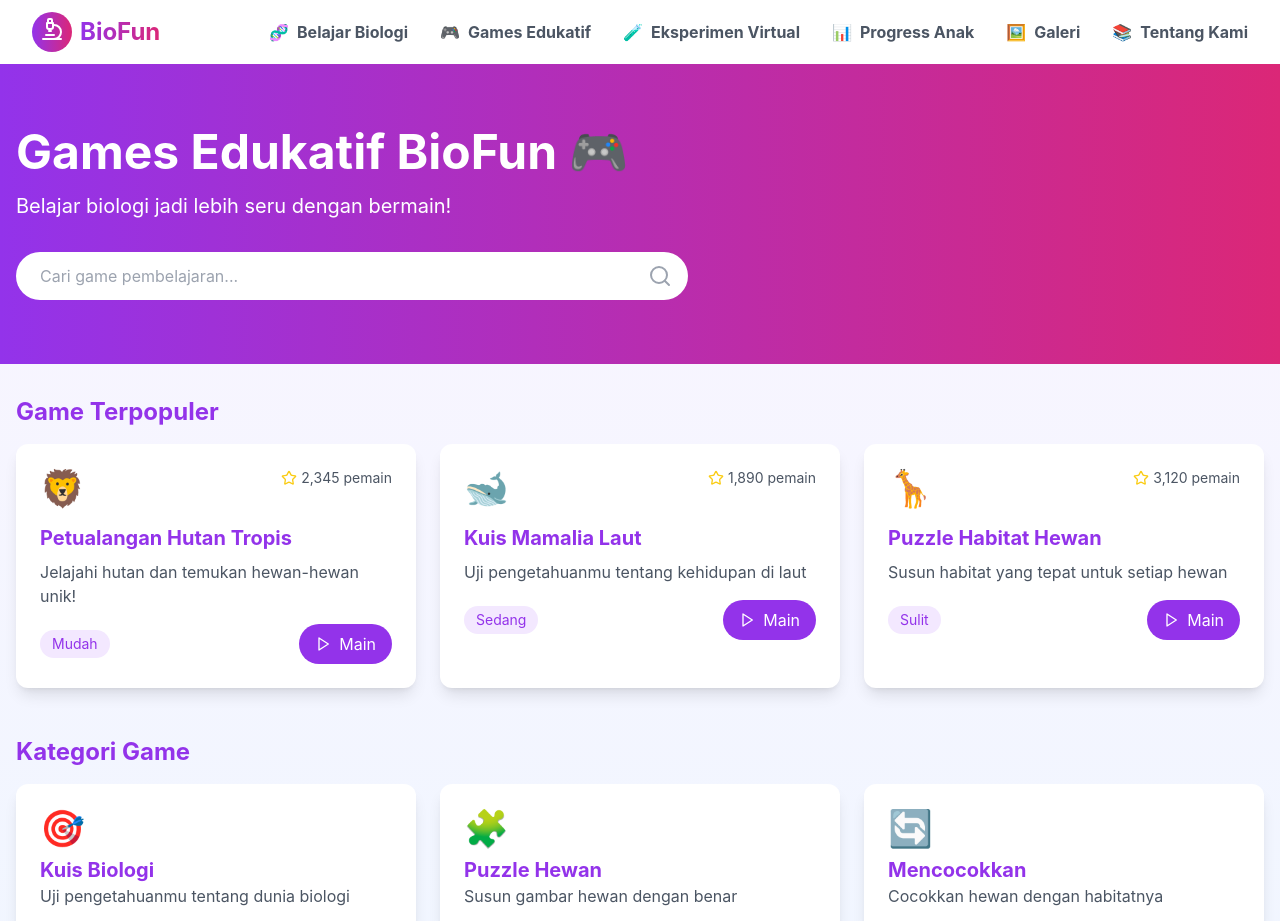
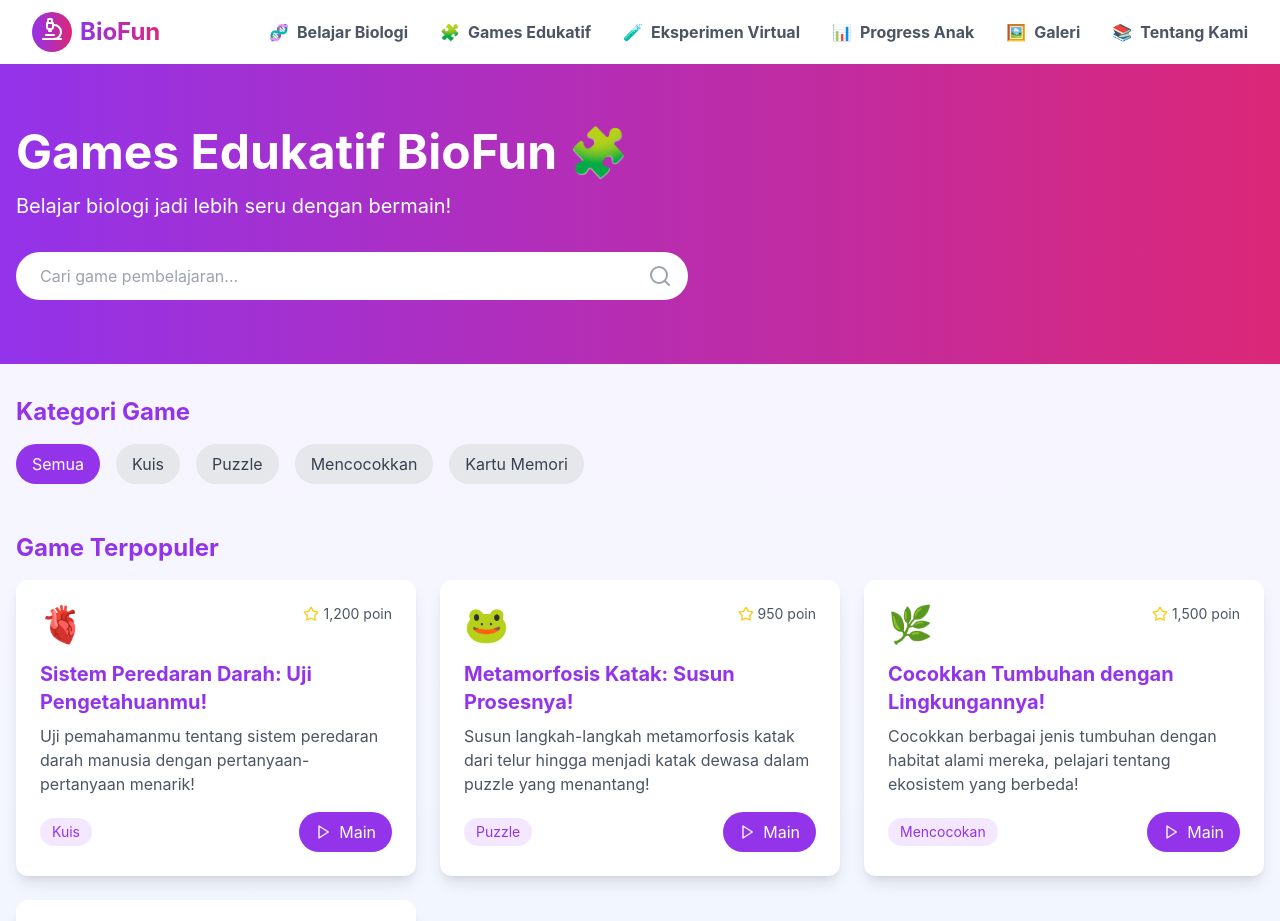
Before and after one commit to Ediw7/biofun, a React (Create React App) app: page /games-edukatif in a window 1280 px wide. Shown: the top 921 px of the page. Built offline with nearby package versions, Linux system fonts and the light colour scheme.

Commit message:
benerin game dan beberapa icon

```diff
--- a/src/components/Header.js
+++ b/src/components/Header.js
@@ -16,7 +16,7 @@ const Header = () => {
         { title: 'Belajar Manusia', emoji: '🧑', path: '/belajar-manusia' }
       ]
     },
-    { title: 'Games Edukatif', emoji: '🎮', path: '/games-edukatif' },
+    { title: 'Games Edukatif', emoji: '🧩', path: '/games-edukatif' },
     { title: 'Eksperimen Virtual', emoji: '🧪', path: '/eksperimen-virtual' },
     {
       title: 'Progress Anak',
--- a/src/pages/GamesEdukatif.js
+++ b/src/pages/GamesEdukatif.js
@@ -1,54 +1,64 @@
 import React, { useState } from 'react';
-import { Search, Play, Star, Trophy, Brain } from 'lucide-react';
+import { Search, Play, Star } from 'lucide-react';
 
 const GamesEdukatif = () => {
   const [searchQuery, setSearchQuery] = useState('');
+  const [selectedCategory, setSelectedCategory] = useState('semua');
 
   const categories = [
-    { id: 'quiz', name: 'Kuis Biologi', icon: '🎯', description: 'Uji pengetahuanmu tentang dunia biologi' },
-    { id: 'puzzle', name: 'Puzzle Hewan', icon: '🧩', description: 'Susun gambar hewan dengan benar' },
-    { id: 'matching', name: 'Mencocokkan', icon: '🔄', description: 'Cocokkan hewan dengan habitatnya' },
-    { id: 'memory', name: 'Kartu Memori', icon: '🃏', description: 'Latih ingatanmu tentang klasifikasi hewan' },
-    { id: 'adventure', name: 'Petualangan', icon: '🗺️', description: 'Jelajahi dunia hewan yang menakjubkan' },
-    { id: 'simulation', name: 'Simulasi', icon: '🔬', description: 'Simulasikan kehidupan hewan' }
+    { id: 'semua', name: 'Semua' },
+    { id: 'kuis', name: 'Kuis'},
+    { id: 'puzzle', name: 'Puzzle'},
+    { id: 'mencocokan', name: 'Mencocokkan'},
+    { id: 'kartu Memori', name: 'Kartu Memori'},
   ];
 
   const featuredGames = [
     {
       id: 1,
-      title: "Petualangan Hutan Tropis",
-      category: "adventure",
-      difficulty: "Mudah",
-      players: "2,345",
-      icon: "🦁",
-      description: "Jelajahi hutan dan temukan hewan-hewan unik!"
+      title: "Sistem Peredaran Darah: Uji Pengetahuanmu!",
+      category: "kuis",
+      points: "1,200",
+      icon: "🫀",
+      description: "Uji pemahamanmu tentang sistem peredaran darah manusia dengan pertanyaan-pertanyaan menarik!"
     },
     {
       id: 2,
-      title: "Kuis Mamalia Laut",
-      category: "quiz",
-      difficulty: "Sedang",
-      players: "1,890",
-      icon: "🐋",
-      description: "Uji pengetahuanmu tentang kehidupan di laut"
+      title: "Metamorfosis Katak: Susun Prosesnya!",
+      category: "puzzle",
+      points: "950",
+      icon: "🐸",
+      description: "Susun langkah-langkah metamorfosis katak dari telur hingga menjadi katak dewasa dalam puzzle yang menantang!"
     },
     {
       id: 3,
-      title: "Puzzle Habitat Hewan",
-      category: "puzzle",
-      difficulty: "Sulit",
-      players: "3,120",
-      icon: "🦒",
-      description: "Susun habitat yang tepat untuk setiap hewan"
+      title: "Cocokkan Tumbuhan dengan Lingkungannya!",
+      category: "mencocokan",
+      points: "1,500",
+      icon: "🌿",
+      description: "Cocokkan berbagai jenis tumbuhan dengan habitat alami mereka, pelajari tentang ekosistem yang berbeda!"
+    },
+    {
+      id: 4,
+      title: "Klasifikasi Jenis Hewan: Uji Ingatanmu!",
+      category: "kartu Memori",
+      points: "700",
+      icon: "🐾",
+      description: "Latih ingatanmu dengan mencocokkan kartu jenis-jenis hewan dan nama ilmiah mereka!"
     }
   ];
+
+  // Filter games berdasarkan kategori yang dipilih
+  const filteredGames = selectedCategory === 'semua'
+    ? featuredGames
+    : featuredGames.filter(game => game.category === selectedCategory);
 
   return (
     <div className="min-h-screen bg-gradient-to-b from-purple-50 to-blue-50">
       {/* Hero Section */}
       <div className="bg-gradient-to-r from-purple-600 to-pink-600 text-white py-16">
         <div className="container mx-auto px-4">
-          <h1 className="text-4xl md:text-5xl font-bold mb-4">Games Edukatif BioFun 🎮</h1>
+          <h1 className="text-4xl md:text-5xl font-bold mb-4">Games Edukatif BioFun 🧩</h1>
           <p className="text-xl mb-8">Belajar biologi jadi lebih seru dengan bermain!</p>
 
           {/* Search Bar */}
@@ -65,11 +75,25 @@ const GamesEdukatif = () => {
         </div>
       </div>
 
-      {/* Featured Games */}
+      {/* Game Categories */}
       <div className="container mx-auto px-4 py-8">
+        <h2 className="text-2xl font-bold mb-4 text-purple-600">Kategori Game</h2>
+        <div className="flex gap-4 mb-12">
+          {categories.map((category) => (
+            <button
+              key={category.id}
+              className={`px-4 py-2 rounded-full transition-colors duration-200 ${selectedCategory === category.id ? 'bg-purple-600 text-white' : 'bg-gray-200 text-gray-700'}`}
+              onClick={() => setSelectedCategory(category.id)}
+            >
+              {category.name}
+            </button>
+          ))}
+        </div>
+
+        {/* Featured Games */}
         <h2 className="text-2xl font-bold mb-4 text-purple-600">Game Terpopuler</h2>
-        <div className="grid grid-cols-1 md:grid-cols-2 lg:grid-cols-3 gap-6 mb-12">
-          {featuredGames.map((game) => (
+        <div className="grid grid-cols-1 md:grid-cols-2 lg:grid-cols-3 gap-6">
+          {filteredGames.map((game) => (
             <div
               key={game.id}
               className="bg-white rounded-xl p-6 shadow-lg hover:shadow-xl transition-shadow duration-200 cursor-pointer"
@@ -78,14 +102,14 @@ const GamesEdukatif = () => {
                 <div className="text-4xl">{game.icon}</div>
                 <div className="flex items-center gap-1">
                   <Star className="w-4 h-4 text-yellow-400" />
-                  <span className="text-sm text-gray-600">{game.players} pemain</span>
+                  <span className="text-sm text-gray-600">{game.points} poin</span> {/* Ganti "pemain" menjadi "poin" */}
                 </div>
               </div>
               <h3 className="text-xl font-bold text-purple-600 mb-2">{game.title}</h3>
               <p className="text-gray-600 mb-4">{game.description}</p>
               <div className="flex justify-between items-center">
                 <span className="px-3 py-1 bg-purple-100 text-purple-600 rounded-full text-sm">
-                  {game.difficulty}
+                  {game.category.charAt(0).toUpperCase() + game.category.slice(1)} {/* Menampilkan kategori */}
                 </span>
                 <button className="flex items-center gap-2 bg-purple-600 text-white px-4 py-2 rounded-full hover:bg-purple-700 transition-colors">
                   <Play className="w-4 h-4" />
@@ -95,21 +119,6 @@ const GamesEdukatif = () => {
             </div>
           ))}
         </div>
-
-        {/* Game Categories */}
-        <h2 className="text-2xl font-bold mb-4 text-purple-600">Kategori Game</h2>
-        <div className="grid grid-cols-1 md:grid-cols-2 lg:grid-cols-3 gap-6">
-          {categories.map((category) => (
-            <div
-              key={category.id}
-              className="bg-white rounded-xl p-6 shadow-lg hover:shadow-xl transition-shadow duration-200 cursor-pointer"
-            >
-              <div className="text-4xl mb-2">{category.icon}</div>
-              <h3 className="text-xl font-bold text-purple-600">{category.name}</h3>
-              <p className="text-gray-600">{category.description}</p>
-            </div>
-          ))}
-        </div>
       </div>
     </div>
   );
--- a/src/pages/Home.js
+++ b/src/pages/Home.js
@@ -115,7 +115,7 @@ const FeaturesSection = () => (
           data-aos-delay="200"
           className="p-6 rounded-xl bg-gradient-to-br from-pink-50 to-orange-50 border border-pink-100 hover:shadow-xl transition-shadow duration-300"
         >
-          <div className="text-4xl mb-4">🎮</div>
+          <div className="text-4xl mb-4">🧩</div>
           <h3 className="text-xl font-bold mb-2 text-pink-600">Games Edukatif</h3>
           <p className="text-gray-600">Mainkan game seru untuk uji pengetahuanmu!</p>
         </div>
```
